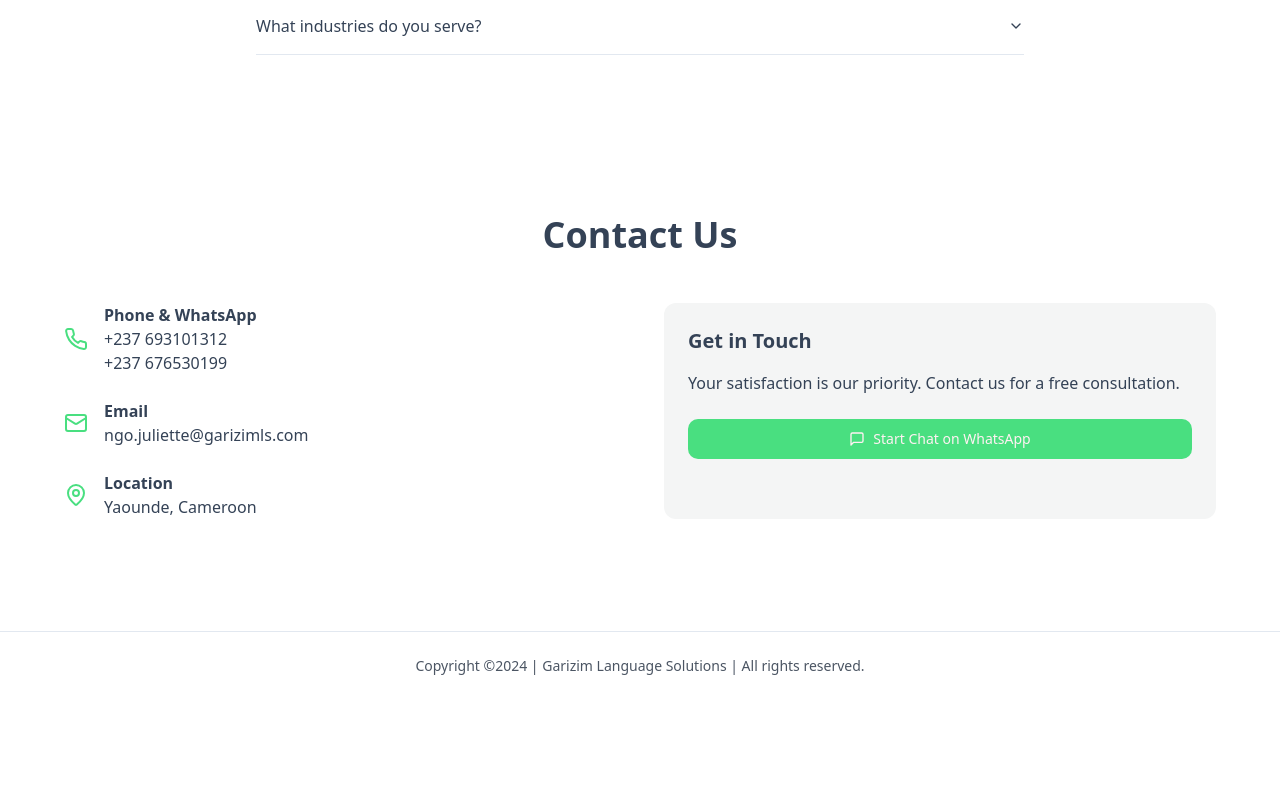
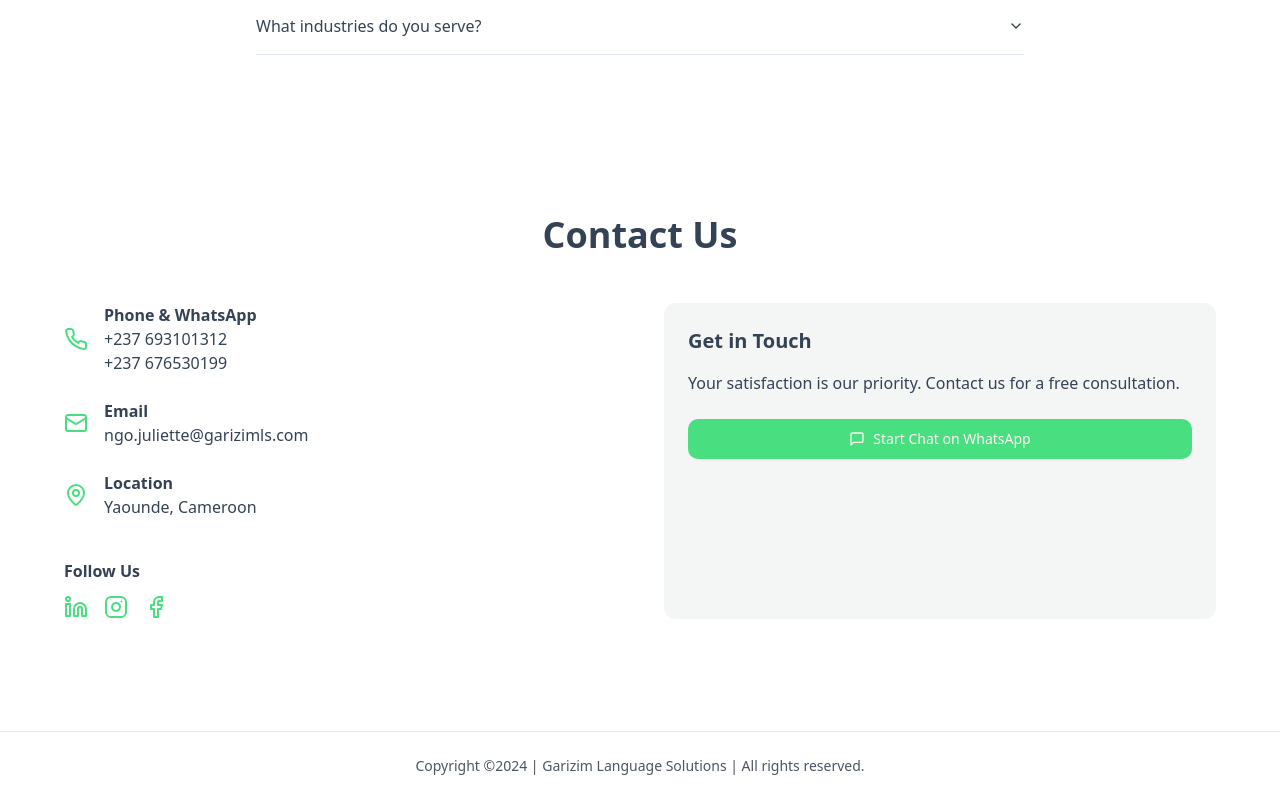
Before and after one commit to CMCI-ORG/garizim-ls, a React (Vite) app: page / in a window 1280 px wide. Shown: the part 3160-3960 px from the top of the page. Before the commit the page ends 3860 px from the top, so only its background shows below. Built offline with nearby package versions, Linux system fonts and the light colour scheme.

Commit message:
Add social media handles
Incorporate social media handles into the footer or contact section to enhance connectivity and engagement with users.
[skip gpt_engineer]

```diff
--- a/src/components/Contact.tsx
+++ b/src/components/Contact.tsx
@@ -1,5 +1,5 @@
 import { Button } from "./ui/button";
-import { Phone, Mail, MapPin, MessageSquare } from "lucide-react";
+import { Phone, Mail, MapPin, MessageSquare, Linkedin, Instagram, Facebook } from "lucide-react";
 
 export const Contact = () => {
   return (
@@ -30,6 +30,20 @@ export const Contact = () => {
                 <p className="text-muted-foreground">Yaounde, Cameroon</p>
               </div>
             </div>
+            <div className="pt-4">
+              <h3 className="font-semibold mb-3">Follow Us</h3>
+              <div className="flex gap-4">
+                <a href="https://linkedin.com/company/garizim-language-solutions" target="_blank" rel="noopener noreferrer" className="text-primary hover:text-primary/80">
+                  <Linkedin className="w-6 h-6" />
+                </a>
+                <a href="https://instagram.com/garizimls" target="_blank" rel="noopener noreferrer" className="text-primary hover:text-primary/80">
+                  <Instagram className="w-6 h-6" />
+                </a>
+                <a href="https://facebook.com/garizimls" target="_blank" rel="noopener noreferrer" className="text-primary hover:text-primary/80">
+                  <Facebook className="w-6 h-6" />
+                </a>
+              </div>
+            </div>
           </div>
           <div className="bg-muted p-6 rounded-lg">
             <h3 className="text-xl font-semibold mb-4">Get in Touch</h3>
```
